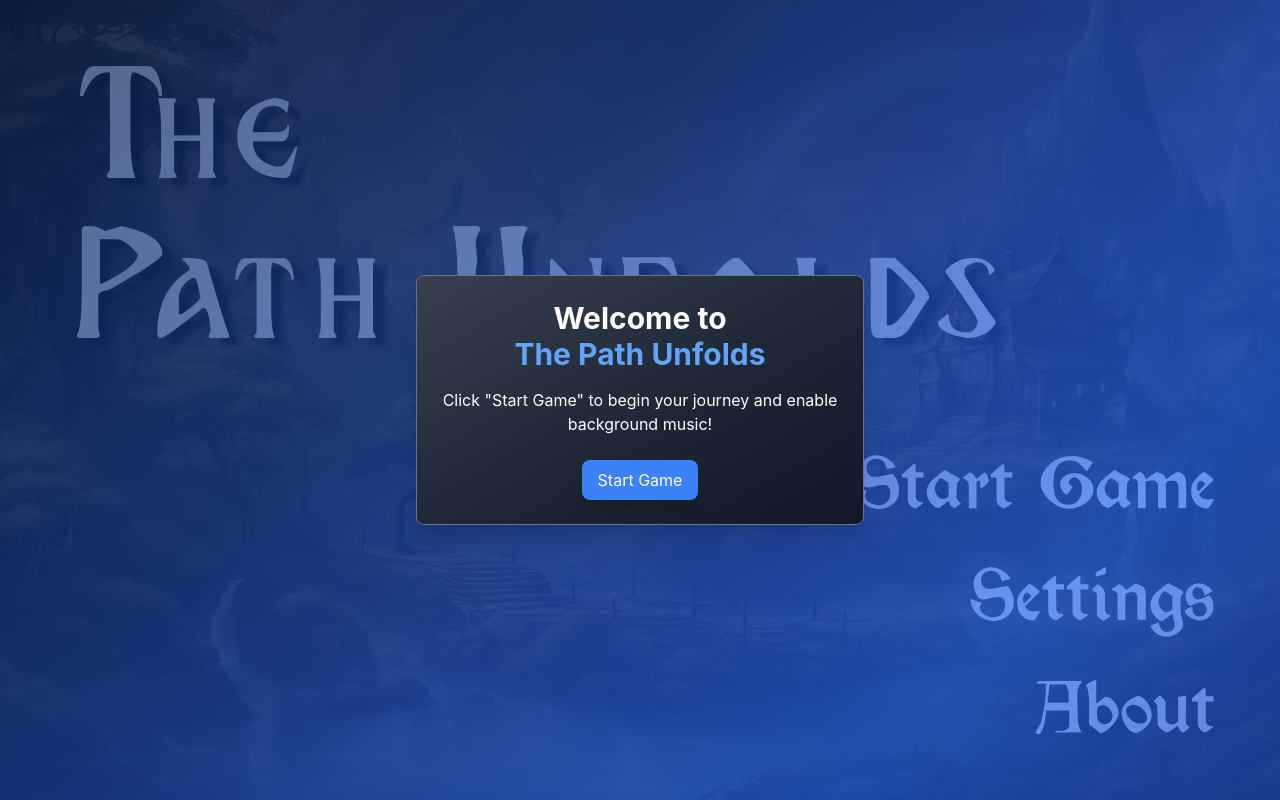
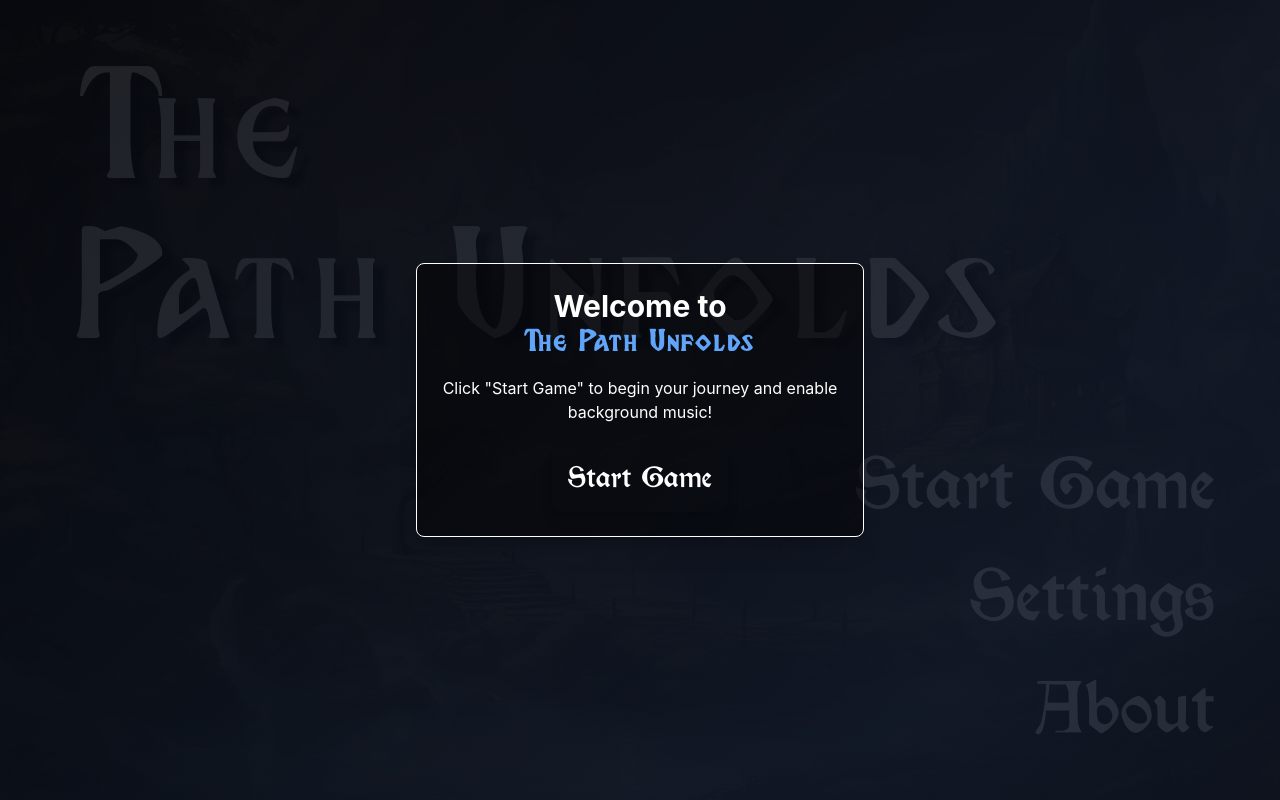
Before and after one commit to jechotorrefranca/The-Path-Unfolds---PRO-Project, a React (Create React App) app: page / in a window 1280 px wide. Built offline with nearby package versions, Linux system fonts and the light colour scheme.

Commit message:
Adjusting Animations and Design

```diff
--- a/src/App.js
+++ b/src/App.js
@@ -1,7 +1,6 @@
 import React from "react";
 import { createBrowserRouter, RouterProvider } from "react-router-dom";
 import TitleScreen from "./Pages/TitleScreen";
-// import Settings from "./Pages/Settings"
 // import About from "./Pages/About"
 // import Game from "./Game/Game"
 
@@ -10,10 +9,6 @@ const router = createBrowserRouter([
     path: "/",
     element: <TitleScreen />,
   },
-  // {
-  //   path: "/settings",
-  //   element: <Settings />,
-  // },
   // {
   //   path: "/about",
   //   element: <About />,
--- /dev/null
+++ b/src/Components/Background.jsx
@@ -0,0 +1,16 @@
+import React from "react";
+
+const Background = ({ imageUrl }) => {
+  return (
+    <div
+      className="absolute inset-0 bg-black opacity-70 z-0"
+      style={{
+        backgroundImage: `url(${imageUrl})`,
+        backgroundSize: "cover",
+        backgroundPosition: "center",
+      }}
+    />
+  );
+};
+
+export default Background;
--- a/src/Components/MusicModal/Modal.jsx
+++ b/src/Components/MusicModal/Modal.jsx
@@ -32,23 +32,24 @@ const Modal = ({ isOpen, onClose, onConfirm }) => {
         >
           {/* Backdrop animation with looping gradient */}
           <motion.div
-            className="absolute inset-0 bg-gradient-to-br from-black via-blue-600 to-black opacity-70 animate-gradient-background"
-            animate={{ opacity: isOpen ? 0.7 : 0 }}
+            className="absolute inset-0 bg-gradient-to-br from-black via-gray-900 to-black opacity-70 animate-gradient-background"
+            animate={{ opacity: isOpen ? 0.9 : 0 }}
             exit={{ opacity: 0 }}
             transition={{ duration: 0.3 }}
           />
 
           {/* Modal Content */}
           <motion.div
-            className="relative bg-gradient-to-br from-gray-700 via-gray-800 to-gray-900 border border-gray-500 rounded-lg shadow-xl p-6 w-11/12 max-w-md transform transition duration-300 hover:scale-105"
+            className="relative border border-white rounded-lg shadow-xl p-6 w-11/12 max-w-md transform transition duration-300 hover:scale-105"
             variants={modalVariants}
             initial="initial"
             animate={isOpen ? "animate" : ""}
             exit="exit"
+            style={{ backgroundColor: 'rgba(0, 0, 0, 0.45)' }} // Semi-transparent modal background
           >
             <h2 className="text-3xl font-bold text-white mb-4 text-center">
               Welcome to
-              <p className="text-blue-400">The Path Unfolds</p>
+              <p className="text-blue-400 font-breatheFire tracking-widest">The Path Unfolds</p>
             </h2>
             <p className="mb-6 text-white text-center">
               Click "Start Game" to begin your journey and enable background music!
@@ -57,7 +58,7 @@ const Modal = ({ isOpen, onClose, onConfirm }) => {
             <div className="flex justify-center space-x-4">
               <button
                 onClick={onConfirm}
-                className="bg-blue-500 text-white px-4 py-2 rounded-lg shadow-lg hover:scale-110 transform transition duration-300 hover:bg-blue-600"
+                className="font-morris text-[2rem] text-white px-4 py-2 rounded-lg shadow-lg hover:scale-110 transform transition duration-300 hover:bg-blue-600"
               >
                 Start Game
               </button>
```
Also changed, not shown: src/Components/SettingsModal/Settings.jsx (added).
